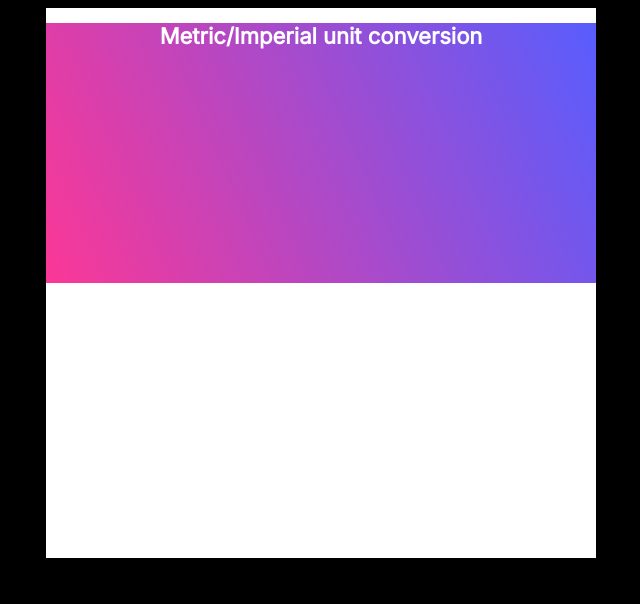
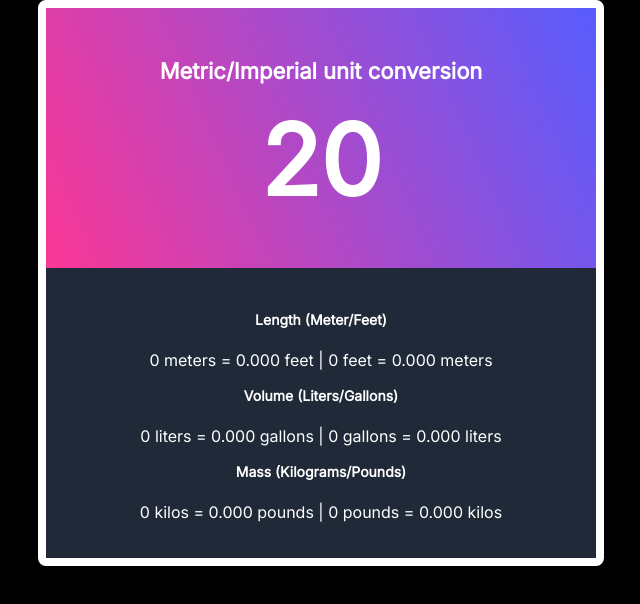
Before and after one commit to designermikell/UnitConversion-Scrimba, a plain HTML site: page index.html in a window 1280 px wide. Shown: the whole page, without its empty margins (319-959 px from the left). Drawn offline with Linux system fonts and the light colour scheme.

Commit message:
Add CSS to style main and results divs.

```diff
--- a/index.html
+++ b/index.html
@@ -15,10 +15,23 @@
 <body>
   <div class="container">
     <div class="content">
+
+      <!-- The input section and header. -->
       <div class="main">
         <h1>Metric/Imperial unit conversion</h1>
+        <p id="number">20</p>
+      </div>
 
+      <!-- The results section with the conversions. -->
+      <div class="results">
+        <h2>Length (Meter/Feet)</h2>
+        <p>0 meters = 0.000 feet | 0 feet = 0.000 meters</p>
+        <h2>Volume (Liters/Gallons)</h2>
+        <p>0 liters = 0.000 gallons | 0 gallons = 0.000 liters</p>
+        <h2>Mass (Kilograms/Pounds)</h2>
+        <p>0 kilos = 0.000 pounds | 0 pounds = 0.000 kilos</p>
       </div>
+
     </div>
   </div>
 
--- a/style.css
+++ b/style.css
@@ -1,13 +1,10 @@
-body {
+body{
   background: #000;
   font-family: 'Inter', sans-serif;
   text-align: center;
-}
-
-h1 {
-  font-size: 22px;
+  margin: 0;
+  padding: 0;
   color: white;
-  font-weight: 800;
 }
 
 .container{
@@ -19,10 +16,40 @@ h1 {
 .content{
   width: 550px;
   height: 550px;
-  background: white;
+  background: #1F2937;
+  border: 8px solid white;
+  border-radius: 8px;
 }
 
 .main{
   height: 260px;
   background: linear-gradient(246.26deg, #585DFE 0%, #FB3796 100%);
+  display: flex;
+  flex-direction: column;
 }
+
+h1{
+  font-size: 22px;
+  font-style: normal;
+  font-weight: 800;
+  margin: 50px;
+}
+.results{
+  padding-top: 30px;
+}
+
+h2{
+  font-size: 14px;
+  line-height: 20px;
+  margin-bottom: 20px;
+}
+
+#number{
+  font-family: 'Inter';
+  font-style: normal;
+  font-weight: 800;
+  font-size: 97.5723px;
+  line-height: 24px;
+  margin-top: 15px;
+
+}
```
